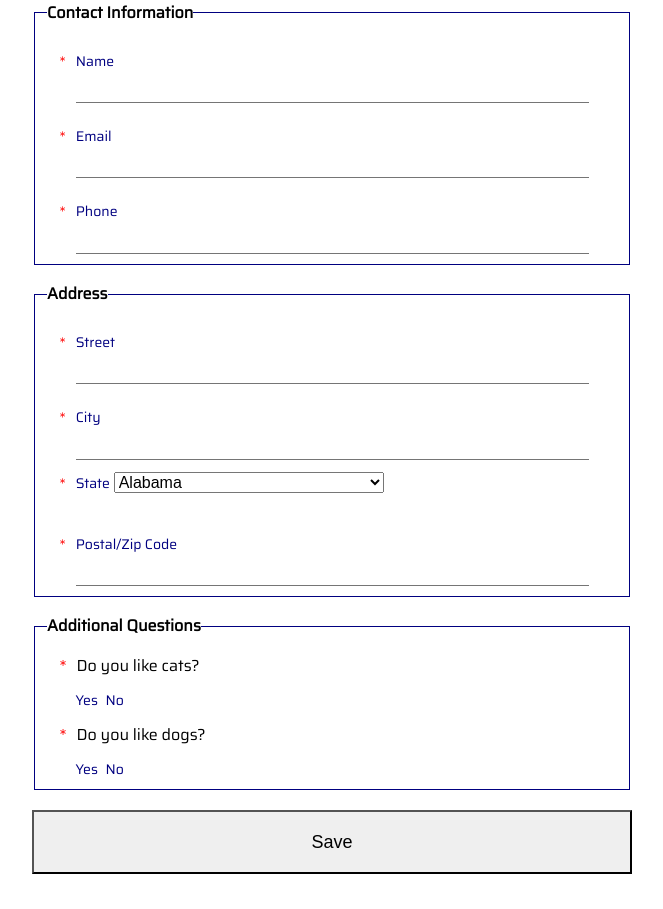
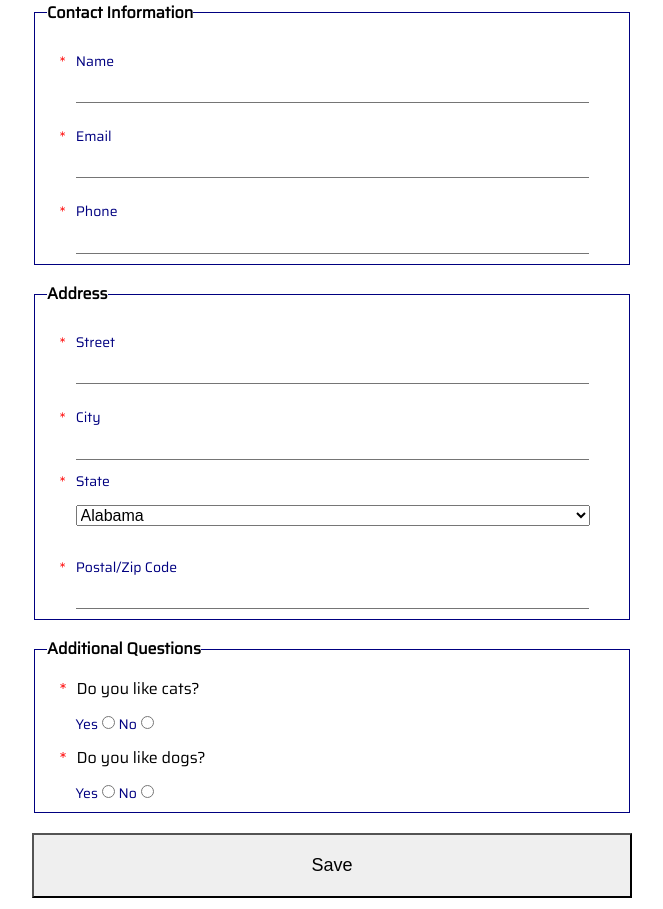
Before and after one commit to russc/responsive-form, a website: page index.html in a window 1280 px wide. Shown: the part 86-995 px from the top of the page, without its empty margins (308-971 px from the left). Before the commit the page ends 971 px from the top, so only its background shows below. Drawn offline with nearby package versions, Linux system fonts and the light colour scheme.

Commit message:
Moves select to new line

```diff
--- a/index.html
+++ b/index.html
@@ -39,7 +39,7 @@
               <input type="text" id="address-city" name="address-city" required aria-required="true"/>
             </div>
             <div class="form-select-group">
-              <label for="address-state"><span class="required">*</span>State</label>
+              <label for="address-state"><span class="required">*</span>State</label>  </br>
               <select id="address-state" name="address-state">
                 <option value="AL">Alabama</option>
                 <option value="AK">Alaska</option>
@@ -104,6 +104,7 @@
             <legend>Additional Questions</legend>
             <div class="form-radio-group">
               <p><span class="required">*</span>Do you like cats?</p>
+
               <label for="cats-yes">Yes</label>
               <input id="cats-yes" type="radio" name="cats-question" aria-required="true" value="Yes" />
 
--- a/sass/style.scss
+++ b/sass/style.scss
@@ -57,7 +57,6 @@ legend {
 input {
   -webkit-border-radius: 0;
   -moz-border-radius: 0;
-  -webkit-appearance: none;
 }
 
 .form-input-group {
@@ -76,11 +75,12 @@ input {
 .form-select-group {
   margin-left: 5%;
   margin-top: 12px;
-  margin-bottom: 18px;
+  margin-bottom: 8px;
 }
 
 .form-select-group select {
-  width:50%;
+  width:95%;
+  margin-top: 15px;
 }
 
 .required{
```
Also changed, not shown: css/style.css.
